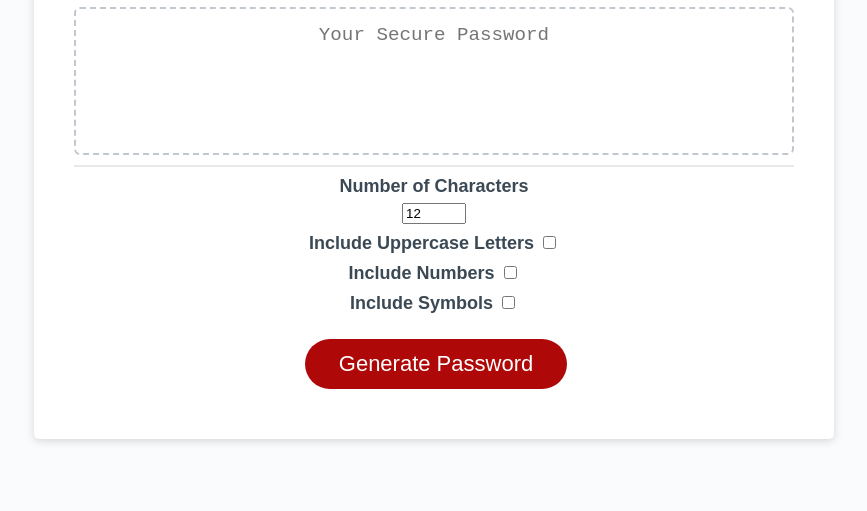
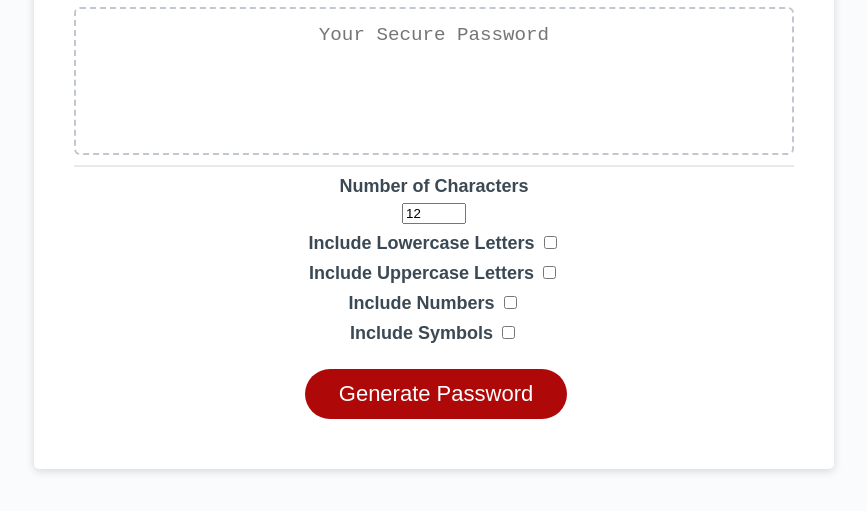
Before and after one commit to QuinnPucci/password-generator, a plain HTML site: page index.html in a window 1280 px wide. Shown: the part 241-752 px from the top of the page, without its empty margins (206-1073 px from the left). Drawn offline with Linux system fonts and the light colour scheme.

Commit message:
same as last just updated which html

```diff
--- a/index.html
+++ b/index.html
@@ -32,6 +32,10 @@
             <input id="characterRange" type="number" min="8" max="128" value="12">
             </div>
             <div>
+              <label for="lower">Include Lowercase Letters</label>
+              <input type="checkbox" id="lower">
+            </div>
+            <div>
             <label for="upper">Include Uppercase Letters</label>
             <input type="checkbox" id="upper">
           </div>
```
